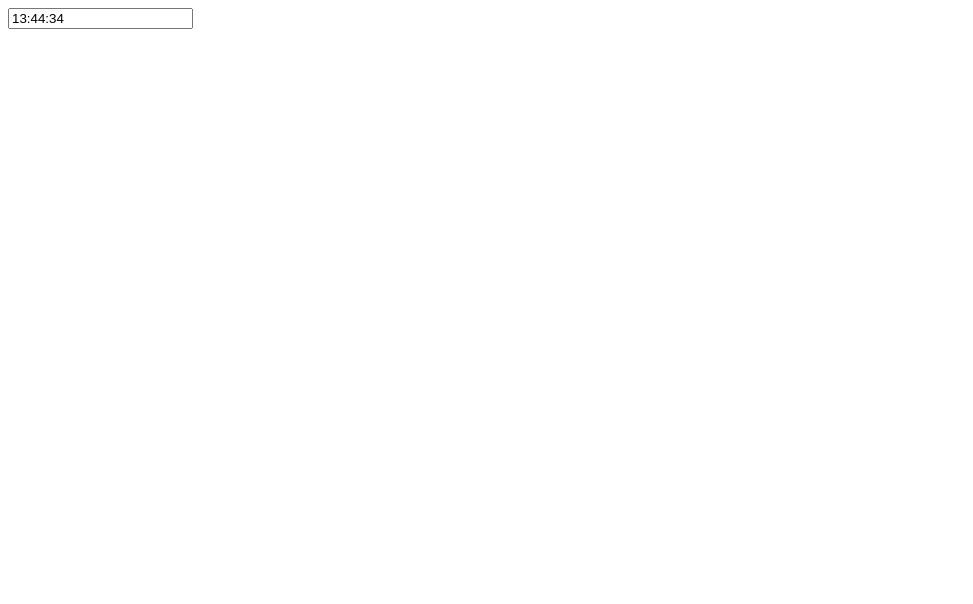
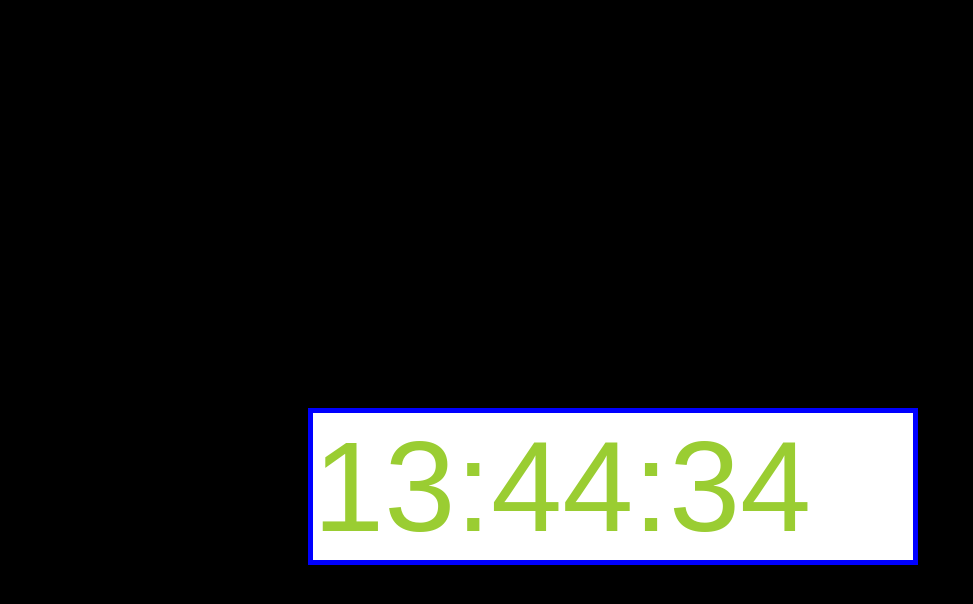
Before and after one commit to Jnfagundes/Desafios_com_JavaScript, a plain HTML site: page Atividade sobre tempo/relogio.html in a window 1280 px wide. Shown: the whole page, without its empty margins (0-973 px from the left). Drawn offline with Linux system fonts and the light colour scheme.

Commit message:
Personalização

```diff
--- a/Atividade sobre tempo/relogio.css
+++ b/Atividade sobre tempo/relogio.css
@@ -0,0 +1,15 @@
+body{
+    background-color: black;
+}
+
+#rel{
+    font-family: Arial, Helvetica, sans-serif;
+    font-size: 8em;
+    padding: 0px;
+    margin: 0px;
+    border: solid 5px blue;
+    color: yellowgreen;
+    width: 600px;
+    margin-left: 300px;
+    margin-top: 400px;
+}
--- a/Atividade sobre tempo/relogio.html
+++ b/Atividade sobre tempo/relogio.html
@@ -4,6 +4,7 @@
     <meta charset="UTF-8">
     <meta http-equiv="X-UA-Compatible" content="IE=edge">
     <meta name="viewport" content="width=device-width, initial-scale=1.0">
+    <link rel="stylesheet" href="relogio.css">
     <title>Relógio Digital</title>
     <script>
 
```
